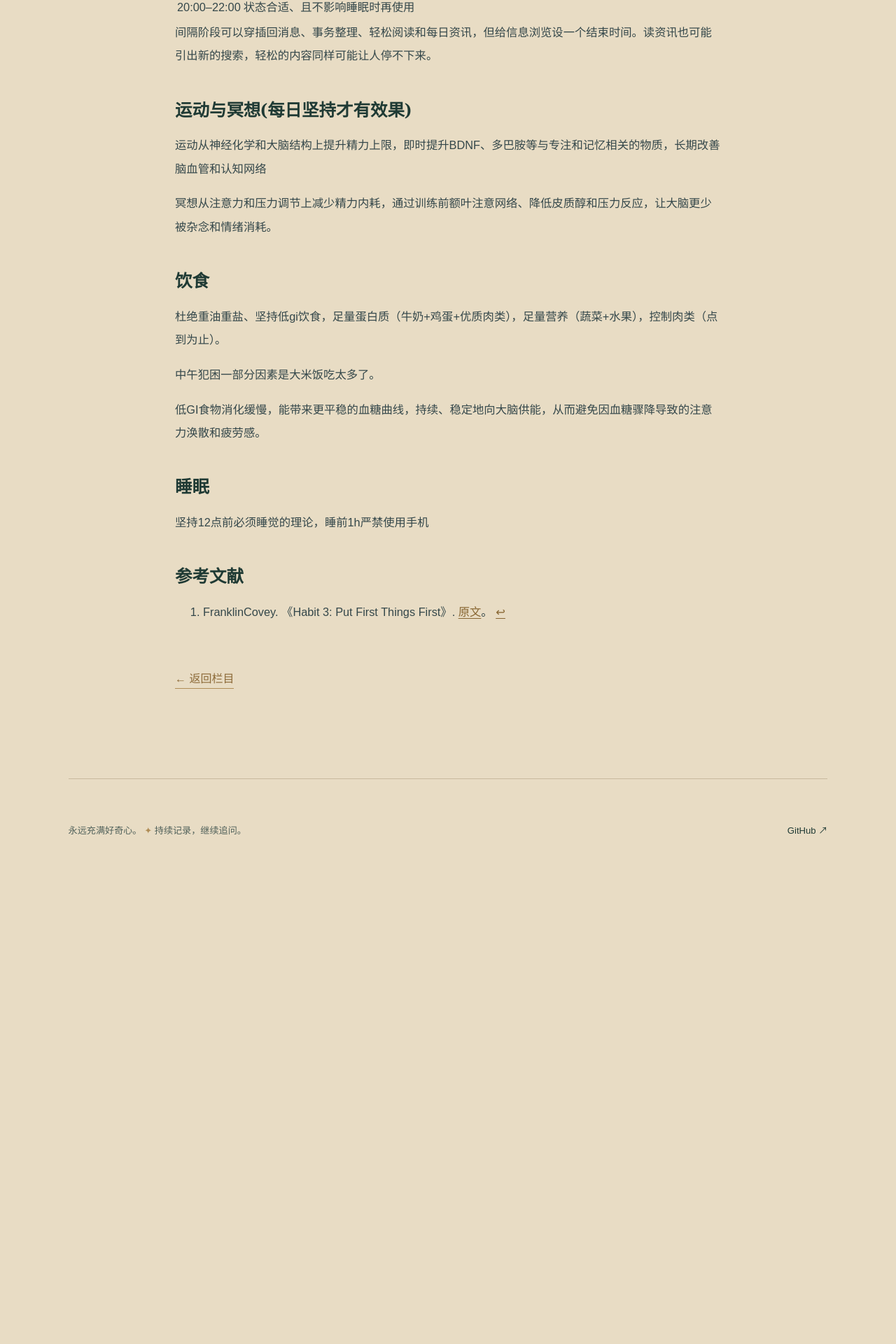
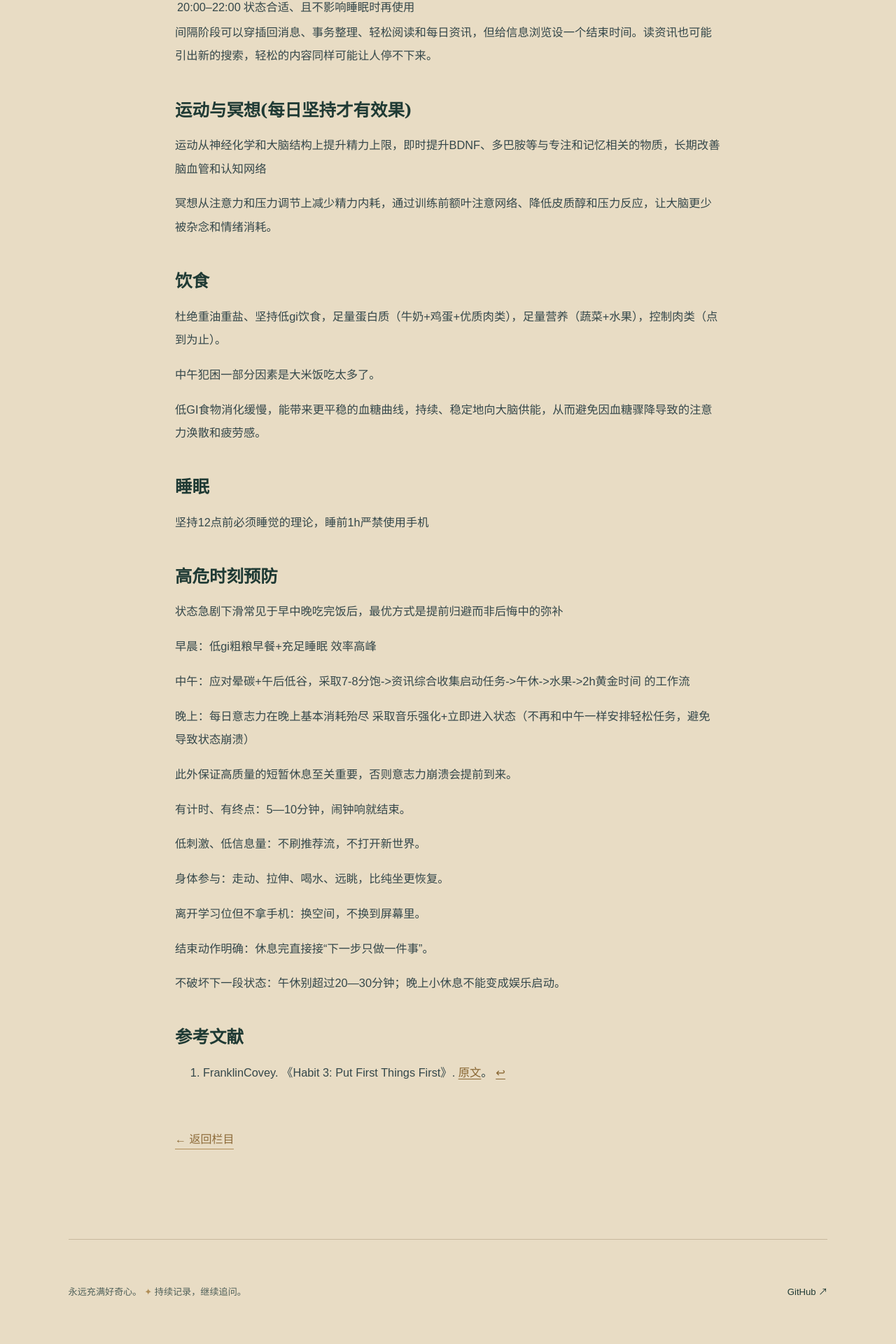
Before and after one commit to depictlightning/depictlightning.github.io, a Jekyll site: the page built from _posts/2026-10-26-golden-hours.md, in a window 1280 px wide. Shown: the part 1794-3714 px from the top of the page at 70% size. Built offline with Jekyll 4.4.1, drawn with Linux system fonts in a browser that asks for light colours; before the commit the page ends 3056 px from its top, so only the background shows below that.

Commit message:
Organize essays and update golden hours

```diff
--- a/_posts/2026-10-26-golden-hours.md
+++ b/_posts/2026-10-26-golden-hours.md
@@ -3,6 +3,7 @@ layout: post
 title: 黄金时间理论
 date: 2026-10-26
 categories: [essay]
+tags: [理论与实践]
 description: 提前决定做什么，把精力最好的时间留给要事，并保护它不被碎片信息和临时事务占用。
 ---
 
@@ -63,6 +64,30 @@ description: 提前决定做什么，把精力最好的时间留给要事，并
 ## 睡眠
 坚持12点前必须睡觉的理论，睡前1h严禁使用手机
 
+## 高危时刻预防
+
+状态急剧下滑常见于早中晚吃完饭后，最优方式是提前归避而非后悔中的弥补
+
+早晨：低gi粗粮早餐+充足睡眠 效率高峰
+
+中午：应对晕碳+午后低谷，采取7-8分饱->资讯综合收集启动任务->午休->水果->2h黄金时间 的工作流
+
+晚上：每日意志力在晚上基本消耗殆尽 采取音乐强化+立即进入状态（不再和中午一样安排轻松任务，避免导致状态崩溃）
+
+此外保证高质量的短暂休息至关重要，否则意志力崩溃会提前到来。
+
+有计时、有终点：5—10分钟，闹钟响就结束。
+
+低刺激、低信息量：不刷推荐流，不打开新世界。
+
+身体参与：走动、拉伸、喝水、远眺，比纯坐更恢复。
+
+离开学习位但不拿手机：换空间，不换到屏幕里。
+
+结束动作明确：休息完直接接“下一步只做一件事”。
+
+不破坏下一段状态：午休别超过20—30分钟；晚上小休息不能变成娱乐启动。
+
 ## 参考文献
 
 [^covey]: FranklinCovey. 《Habit 3: Put First Things First》. [原文](https://www.franklincovey.com/courses/the-7-habits/habit-3/)。
--- a/assets/style.css
+++ b/assets/style.css
@@ -46,6 +46,14 @@ h1, h2, h3 { font-family: var(--serif); font-weight: 600; }
 .essay-epigraph footer { color: var(--muted); font: .82rem/1.6 var(--sans); }
 .essay-epigraph cite { font-style: normal; }
 .essay-epigraph a { border-bottom: 1px solid var(--line); }
+.essay-filters { display: flex; flex-wrap: wrap; gap: .7rem; margin: 0 0 1.8rem; }
+.essay-filters[hidden], .archive-list .entry[hidden] { display: none; }
+.essay-filters button { display: inline-flex; align-items: center; gap: .55rem; border: 1px solid #b9aa90; border-radius: 2px 9px 2px 9px; padding: .55rem 1rem; background: linear-gradient(145deg, #f2eadb, #e6d9c1); box-shadow: 0 3px 9px #473a2212, inset 0 1px #fff8eb80; color: var(--ink); font: 500 .95rem/1.3 var(--serif); letter-spacing: .05em; cursor: pointer; transition: background .5s ease-in-out, border-color .5s ease-in-out, box-shadow .5s ease-in-out; }
+.essay-filters button::before { content: ''; width: .32rem; height: .32rem; flex: none; background: var(--gold); transform: rotate(45deg); }
+.essay-filters button:hover { border-color: var(--gold); box-shadow: 0 4px 12px #473a2226; }
+.essay-filters button[aria-pressed="true"] { background: linear-gradient(135deg, #304a40, #1f3a34); border-color: #1f3a34; color: #fbf5e9; box-shadow: inset 0 0 0 1px #c4a67555, 0 3px 9px #24352e30; }
+.essay-filters button:focus-visible { outline: 2px solid var(--gold); outline-offset: 3px; }
+.essay-filter-empty { margin-bottom: 8rem; }
 /* 意象模块：技术异闻录的错位档案线与缓慢浮尘，仅装饰页眉留白。 */
 .oddities-archive .archive-heading { position: relative; isolation: isolate; }
 .oddities-archive .archive-heading::before { content: ''; position: absolute; z-index: -1; pointer-events: none; inset: 2.6rem -1rem 1rem; border-left: 1px solid #b08d5738; background: linear-gradient(90deg, #b08d5710, transparent 65%); transform: rotate(-.7deg); }
```
Also changed, not shown: _posts/2026-10-26-fate-luck-feng-shui.md (+1 -0 lines), _posts/2026-10-27-lessons-from-using-ai.md (+1 -0 lines), _posts/2026-10-27-mao-reading-notes.md (+1 -0 lines), assets/essay-filter.js (added, +24 -0 lines), essays.html (+11 -2 lines).
